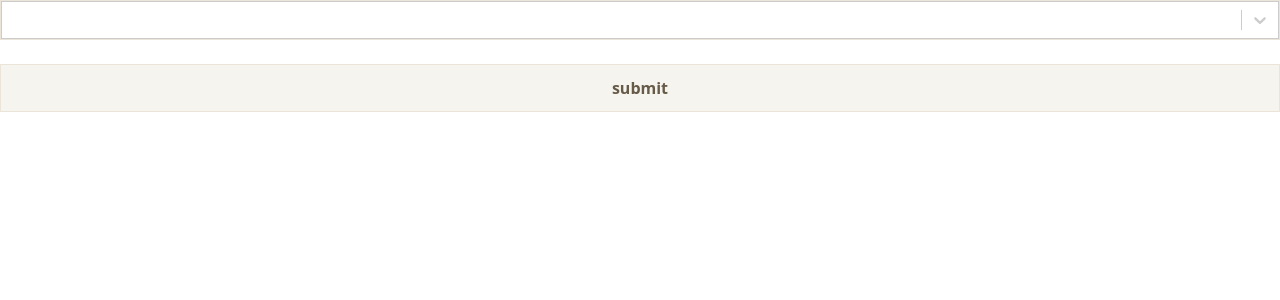
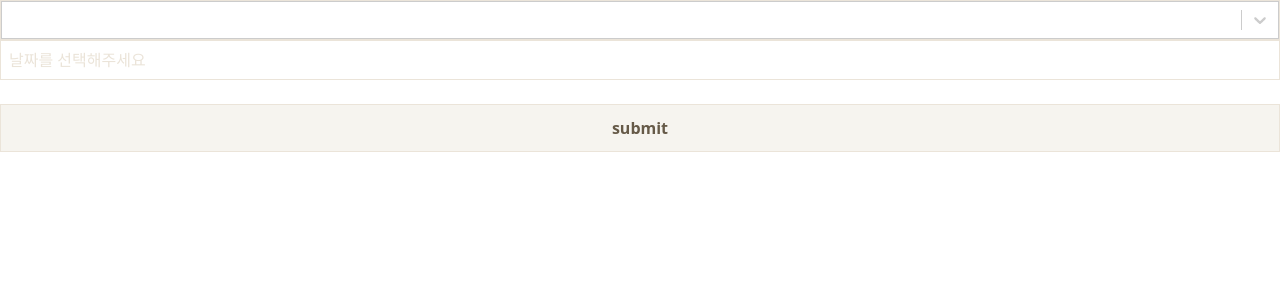
Before and after one commit to Team-Sttock/FE, a Next.js app: page /test in a window 1280 px wide. Shown: the top 300 px of the page. Built offline with nearby package versions, Linux system fonts and the light colour scheme.

Commit message:
feat : datepicker 필드 추가한 form -  페이지 테스트

```diff
--- a/pages/test.tsx
+++ b/pages/test.tsx
@@ -2,6 +2,7 @@ import React from 'react'
 import { useForm } from 'react-hook-form'
 
 import Button from '@/features/common/components/Button'
+import DatePickerField from '@/features/common/components/DatepickerField'
 import DropdownField from '@/features/common/components/DropdownField'
 
 export default function Page() {
@@ -16,13 +17,17 @@ export default function Page() {
   }
 
   return (
-    <form onSubmit={handleSubmit(onSubmit)}>
+    <form
+      onSubmit={handleSubmit(onSubmit)}
+      className="flex flex-col w-full h-full"
+    >
       <DropdownField
         label="category"
         name="product-category"
         control={control}
         options={options}
       />
+      <DatePickerField control={control} />
       <Button className="mt-6 h-12 w-full" type="submit">
         submit
       </Button>
```
